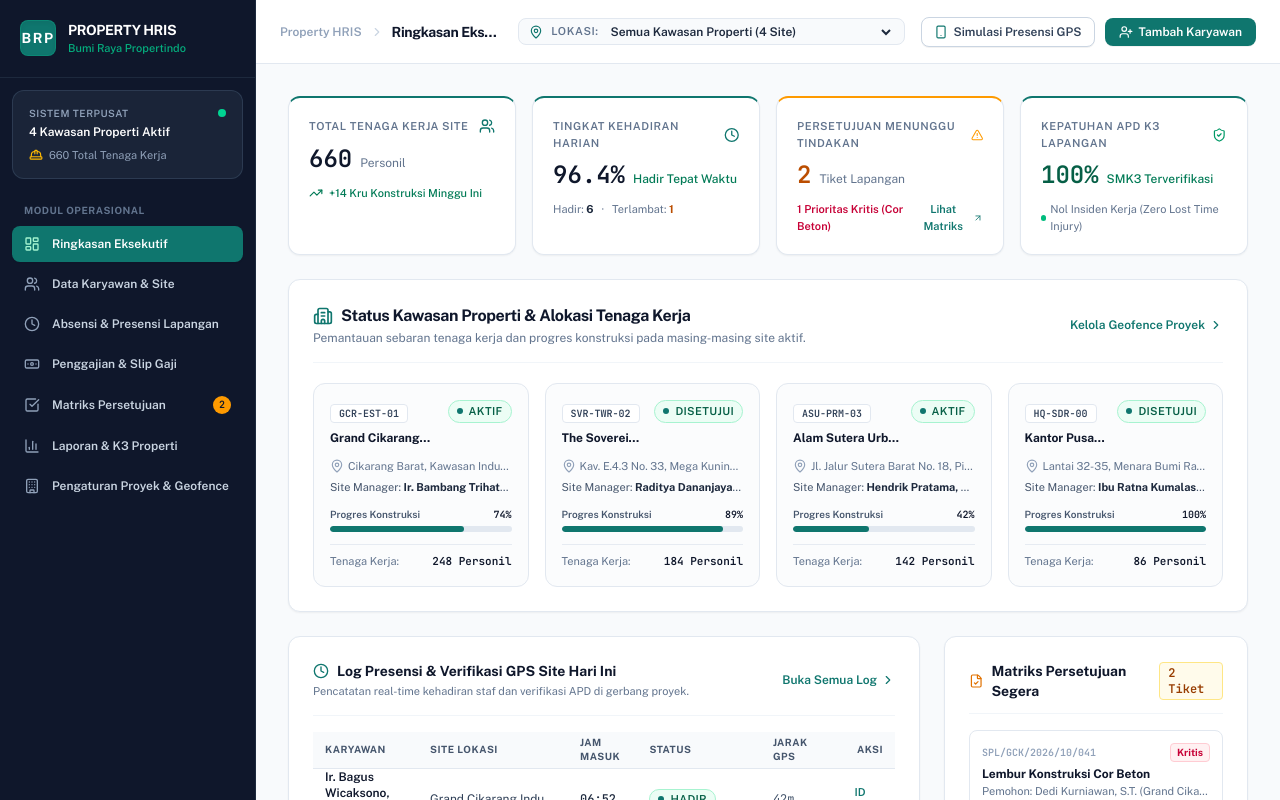
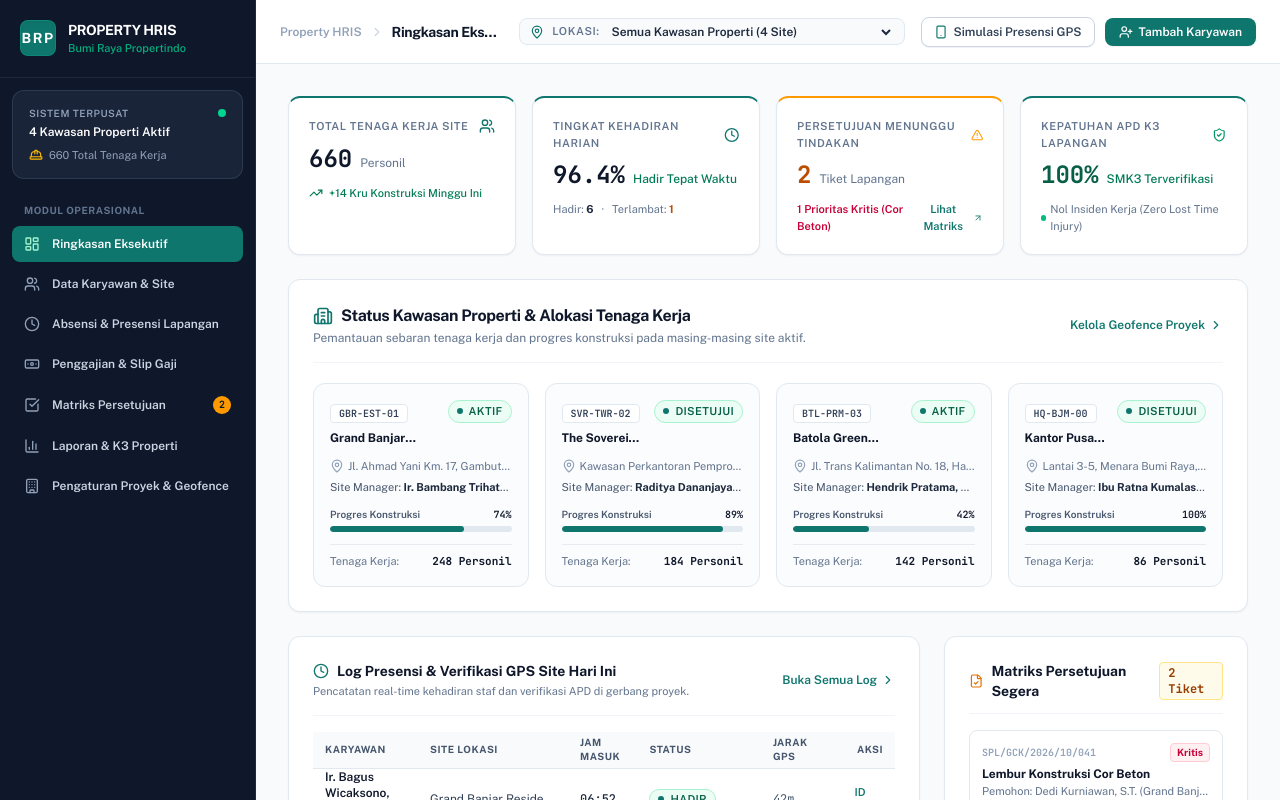
Before and after one commit to Suyono-Sukorame/property-hris, a Next.js app: page / in a window 1280 px wide. Shown: the top 800 px of the page. Built offline with nearby package versions, Linux system fonts and the light colour scheme.

Commit message:
update property site locations and headquarters from Jakarta to Banjarmasin

```diff
--- a/src/app/layout.tsx
+++ b/src/app/layout.tsx
@@ -1,5 +1,24 @@
 import type { Metadata } from 'next';
+import { Public_Sans, Manrope, JetBrains_Mono } from 'next/font/google';
 import './globals.css';
+
+const publicSans = Public_Sans({
+  subsets: ['latin'],
+  variable: '--font-public-sans',
+  display: 'swap',
+});
+
+const manrope = Manrope({
+  subsets: ['latin'],
+  variable: '--font-manrope',
+  display: 'swap',
+});
+
+const jetbrainsMono = JetBrains_Mono({
+  subsets: ['latin'],
+  variable: '--font-mono',
+  display: 'swap',
+});
 
 export const metadata: Metadata = {
   title: 'Property HRIS - Sistem Manajemen SDM & Operasional Properti',
@@ -20,15 +39,7 @@ export default function RootLayout({
   children: React.ReactNode;
 }>) {
   return (
-    <html lang="id">
-      <head>
-        <link rel="preconnect" href="https://fonts.googleapis.com" />
-        <link rel="preconnect" href="https://fonts.gstatic.com" crossOrigin="anonymous" />
-        <link
-          href="https://fonts.googleapis.com/css2?family=JetBrains+Mono:wght@400;500;600&family=Manrope:wght@500;600;700;800&family=Public+Sans:wght@400;500;600;700&display=swap"
-          rel="stylesheet"
-        />
-      </head>
+    <html lang="id" className={`${publicSans.variable} ${manrope.variable} ${jetbrainsMono.variable}`}>
       <body className="bg-[#f8fafc] text-[#0f172a] antialiased selection:bg-[#0f766e] selection:text-white">
         {children}
       </body>
--- a/src/components/modals/AddEmployeeModal.tsx
+++ b/src/components/modals/AddEmployeeModal.tsx
@@ -184,7 +184,7 @@ export const AddEmployeeModal: React.FC<AddEmployeeModalProps> = ({
               </label>
               <select
                 value={contractType}
-                onChange={(e) => setContractType(e.target.value as any)}
+                onChange={(e) => setContractType(e.target.value as 'PKWTT (Tetap)' | 'PKWT (Kontrak Proyek)')}
                 className="w-full h-[38px] px-3 bg-white border border-slate-300 rounded-lg text-xs font-medium text-slate-900 focus:outline-none focus:ring-2 focus:ring-[#0f766e]/20 focus:border-[#0f766e]"
               >
                 <option value="PKWTT (Tetap)">PKWTT (Karyawan Tetap)</option>
@@ -224,7 +224,7 @@ export const AddEmployeeModal: React.FC<AddEmployeeModalProps> = ({
               </label>
               <select
                 value={bloodType}
-                onChange={(e) => setBloodType(e.target.value as any)}
+                onChange={(e) => setBloodType(e.target.value as 'A+' | 'B+' | 'AB+' | 'O+' | 'O-')}
                 className="w-full h-[38px] px-3 bg-white border border-slate-300 rounded-lg text-xs font-medium text-slate-900 focus:outline-none focus:ring-2 focus:ring-[#0f766e]/20 focus:border-[#0f766e]"
               >
                 <option value="A+">A+</option>
--- a/src/components/modals/PaySlipModal.tsx
+++ b/src/components/modals/PaySlipModal.tsx
@@ -62,7 +62,7 @@ export const PaySlipModal: React.FC<PaySlipModalProps> = ({ record, onClose }) =
                 </h1>
               </div>
               <p className="text-[11px] text-slate-500 mt-1">
-                Kawasan Gedung Menara Bumi Raya Lt. 32-35, Jl. Jend. Sudirman Kav. 21, Jakarta Selatan
+                Kawasan Gedung Menara Bumi Raya Lt. 3-5, Jl. Jend. Ahmad Yani Km. 4.5 No. 21, Banjarmasin, Kalimantan Selatan 70238
               </p>
               <p className="text-[10px] text-slate-400">
                 Divisi Human Capital & Payroll Operasional Properti · Dokumen Rahasia (Confidential)
--- a/src/components/views/DashboardView.tsx
+++ b/src/components/views/DashboardView.tsx
@@ -1,6 +1,6 @@
 'use client';
 import React from 'react';
-import { PropertySite, Employee, AttendanceRecord, ApprovalItem } from '@/types/hris';
+import { PropertySite, Employee, AttendanceRecord, ApprovalItem, ActiveNavModule } from '@/types/hris';
 import { FORMAT_IDR } from '@/data/mockData';
 import { StatusBadge } from '@/components/ui';
 import {
@@ -24,7 +24,7 @@ interface DashboardViewProps {
   attendanceRecords: AttendanceRecord[];
   approvals: ApprovalItem[];
   selectedSiteFilter: string;
-  onNavigateModule: (module: any) => void;
+  onNavigateModule: (module: ActiveNavModule) => void;
   onOpenEmployeeCard: (emp: Employee) => void;
   onOpenApproval: (item: ApprovalItem) => void;
 }
--- a/src/components/views/SettingsView.tsx
+++ b/src/components/views/SettingsView.tsx
@@ -154,7 +154,7 @@ export const SettingsView: React.FC<SettingsViewProps> = ({
 
             <div className="p-3 rounded-lg border border-slate-200 bg-slate-50/70 flex justify-between items-center">
               <div>
-                <span className="font-bold text-slate-900 block">Shift Kantor & Direksi (Sudirman HQ)</span>
+                <span className="font-bold text-slate-900 block">Shift Kantor & Direksi (Banjarmasin HQ)</span>
                 <span className="text-[11px] text-slate-500">Legal, perizinan tanah, finansial, HR</span>
               </div>
               <span className="font-mono font-semibold px-2.5 py-1 rounded bg-white border border-slate-200 text-slate-800">
--- a/src/data/mockData.ts
+++ b/src/data/mockData.ts
@@ -3,12 +3,12 @@ import { PropertySite, Employee, AttendanceRecord, PayrollRecord, ApprovalItem }
 export const INITIAL_PROPERTY_SITES: PropertySite[] = [
   {
     id: 'SITE-01',
-    name: 'Grand Cikarang Industrial & Residential Estate',
-    code: 'GCR-EST-01',
+    name: 'Grand Banjar Residence & Township',
+    code: 'GBR-EST-01',
     category: 'Township Masterplan',
-    location: 'Cikarang Barat, Kawasan Industri Jababeka, Bekasi',
-    latitude: -6.2985,
-    longitude: 107.1523,
+    location: 'Jl. Ahmad Yani Km. 17, Gambut, Kabupaten Banjar, Kalimantan Selatan',
+    latitude: -3.4125,
+    longitude: 114.7082,
     geofenceRadiusMeters: 200,
     activeWorkforce: 248,
     siteManager: 'Ir. Bambang Trihatmojo, S.T., IPM.',
@@ -17,12 +17,12 @@ export const INITIAL_PROPERTY_SITES: PropertySite[] = [
   },
   {
     id: 'SITE-02',
-    name: 'The Sovereign Tower - Mega Kuningan',
+    name: 'The Sovereign Tower - Banjarbaru',
     code: 'SVR-TWR-02',
     category: 'High-Rise Commercial',
-    location: 'Kav. E.4.3 No. 33, Mega Kuningan, Jakarta Selatan',
-    latitude: -6.2289,
-    longitude: 106.8294,
+    location: 'Kawasan Perkantoran Pemprov Kalsel, Jl. Dharma Praja No. 33, Banjarbaru, Kalimantan Selatan',
+    latitude: -3.4402,
+    longitude: 114.8306,
     geofenceRadiusMeters: 150,
     activeWorkforce: 184,
     siteManager: 'Raditya Dananjaya, M.Sc.',
@@ -31,12 +31,12 @@ export const INITIAL_PROPERTY_SITES: PropertySite[] = [
   },
   {
     id: 'SITE-03',
-    name: 'Alam Sutera Urban Promenade Phase 2',
-    code: 'ASU-PRM-03',
+    name: 'Batola Green Promenade Phase 2',
+    code: 'BTL-PRM-03',
     category: 'Mixed-Use Residential',
-    location: 'Jl. Jalur Sutera Barat No. 18, Pinang, Tangerang',
-    latitude: -6.2241,
-    longitude: 106.6631,
+    location: 'Jl. Trans Kalimantan No. 18, Handil Bakti, Barito Kuala, Kalimantan Selatan',
+    latitude: -3.2750,
+    longitude: 114.5820,
     geofenceRadiusMeters: 175,
     activeWorkforce: 142,
     siteManager: 'Hendrik Pratama, S.T.',
@@ -45,12 +45,12 @@ export const INITIAL_PROPERTY_SITES: PropertySite[] = [
   },
   {
     id: 'SITE-HQ',
-    name: 'Kantor Pusat - Menara Bumi Raya Sudirman',
-    code: 'HQ-SDR-00',
+    name: 'Kantor Pusat - Menara Bumi Raya Banjarmasin',
+    code: 'HQ-BJM-00',
     category: 'Corporate Head Office',
-    location: 'Lantai 32-35, Menara Bumi Raya, Jl. Jend. Sudirman Kav. 21, Jakarta',
-    latitude: -6.2088,
-    longitude: 106.8184,
+    location: 'Lantai 3-5, Menara Bumi Raya, Jl. Jend. Ahmad Yani Km. 4.5 No. 21, Banjarmasin, Kalimantan Selatan',
+    latitude: -3.3289,
+    longitude: 114.6041,
     geofenceRadiusMeters: 100,
     activeWorkforce: 86,
     siteManager: 'Ibu Ratna Kumalasari, S.Psi., CHRP.',
@@ -68,7 +68,7 @@ export const INITIAL_EMPLOYEES: Employee[] = [
     jobCode: 'DIR-PRJ-01',
     division: 'Teknik Sipil & Struktur',
     siteId: 'SITE-01',
-    siteName: 'Grand Cikarang Industrial & Residential Estate',
+    siteName: 'Grand Banjar Residence & Township',
     email: 'bagus.wicaksono@bumiraya.co.id',
     phone: '+62 812-8890-4122',
     joinDate: '2019-03-15',
@@ -93,7 +93,7 @@ export const INITIAL_EMPLOYEES: Employee[] = [
     jobCode: 'ARC-FCD-02',
     division: 'Arsitektur & Desain Masterplan',
     siteId: 'SITE-02',
-    siteName: 'The Sovereign Tower - Mega Kuningan',
+    siteName: 'The Sovereign Tower - Banjarbaru',
     email: 'clarissa.amanda@bumiraya.co.id',
     phone: '+62 811-9234-8812',
     joinDate: '2021-06-01',
@@ -118,7 +118,7 @@ export const INITIAL_EMPLOYEES: Employee[] = [
     jobCode: 'ENG-STR-04',
     division: 'Teknik Sipil & Struktur',
     siteId: 'SITE-01',
-    siteName: 'Grand Cikarang Industrial & Residential Estate',
+    siteName: 'Grand Banjar Residence & Township',
     email: 'dedi.kurniawan@bumiraya.co.id',
     phone: '+62 856-4321-7788',
     joinDate: '2022-01-10',
@@ -143,7 +143,7 @@ export const INITIAL_EMPLOYEES: Employee[] = [
     jobCode: 'LEG-LND-01',
     division: 'Legalitas, Pertanahan & Perizinan',
     siteId: 'SITE-HQ',
-    siteName: 'Kantor Pusat - Menara Bumi Raya Sudirman',
+    siteName: 'Kantor Pusat - Menara Bumi Raya Banjarmasin',
     email: 'siti.nurhaliza@bumiraya.co.id',
     phone: '+62 813-1900-2211',
     joinDate: '2020-08-17',
@@ -168,7 +168,7 @@ export const INITIAL_EMPLOYEES: Employee[] = [
     jobCode: 'HSE-K3-01',
     division: 'Operasional Proyek & K3 Lapangan',
     siteId: 'SITE-03',
-    siteName: 'Alam Sutera Urban Promenade Phase 2',
+    siteName: 'Batola Green Promenade Phase 2',
     email: 'faisal.tanjung@bumiraya.co.id',
     phone: '+62 818-0912-3344',
     joinDate: '2018-11-05',
@@ -193,7 +193,7 @@ export const INITIAL_EMPLOYEES: Employee[] = [
     jobCode: 'MEP-COR-03',
     division: 'MEP (Mekanikal Elektrikal Plumbing)',
     siteId: 'SITE-02',
-    siteName: 'The Sovereign Tower - Mega Kuningan',
+    siteName: 'The Sovereign Tower - Banjarbaru',
     email: 'reza.fahlevi@bumiraya.co.id',
     phone: '+62 878-1122-9988',
     joinDate: '2023-04-12',
@@ -218,7 +218,7 @@ export const INITIAL_EMPLOYEES: Employee[] = [
     jobCode: 'SLS-PRP-01',
     division: 'Pemasaran & Penjualan Properti',
     siteId: 'SITE-03',
-    siteName: 'Alam Sutera Urban Promenade Phase 2',
+    siteName: 'Batola Green Promenade Phase 2',
     email: 'nadia.pratiwi@bumiraya.co.id',
     phone: '+62 813-8877-3321',
     joinDate: '2022-09-01',
@@ -243,7 +243,7 @@ export const INITIAL_EMPLOYEES: Employee[] = [
     jobCode: 'BIM-MOD-05',
     division: 'Teknik Sipil & Struktur',
     siteId: 'SITE-01',
-    siteName: 'Grand Cikarang Industrial & Residential Estate',
+    siteName: 'Grand Banjar Residence & Township',
     email: 'galih.wicaksono@bumiraya.co.id',
     phone: '+62 821-3344-8899',
     joinDate: '2023-02-15',
@@ -270,7 +270,7 @@ export const INITIAL_ATTENDANCE_RECORDS: AttendanceRecord[] = [
     jobCode: 'DIR-PRJ-01',
     division: 'Teknik Sipil & Struktur',
     siteId: 'SITE-01',
-    siteName: 'Grand Cikarang Industrial Estate',
+    siteName: 'Grand Banjar Residence',
     date: '2026-10-29',
     checkInTime: '06:52',
     checkOutTime: '17:40',
@@ -291,7 +291,7 @@ export const INITIAL_ATTENDANCE_RECORDS: AttendanceRecord[] = [
     jobCode: 'ARC-FCD-02',
     division: 'Arsitektur & Desain Masterplan',
     siteId: 'SITE-02',
-    siteName: 'The Sovereign Tower - Mega Kuningan',
+    siteName: 'The Sovereign Tower - Banjarbaru',
     date: '2026-10-29',
     checkInTime: '07:54',
     checkOutTime: '18:10',
@@ -312,7 +312,7 @@ export const INITIAL_ATTENDANCE_RECORDS: AttendanceRecord[] = [
     jobCode: 'ENG-STR-04',
     division: 'Teknik Sipil & Struktur',
     siteId: 'SITE-01',
-    siteName: 'Grand Cikarang Industrial Estate',
+    siteName: 'Grand Banjar Residence',
     date: '2026-10-29',
     checkInTime: '07:22',
     shift: 'Shift Proyek Pagi (07:00 - 16:00)',
@@ -323,7 +323,7 @@ export const INITIAL_ATTENDANCE_RECORDS: AttendanceRecord[] = [
     biometricVerified: true,
     ppeCompliance: true,
     deviceInfo: 'Site Kiosk Biometric Reader #A2',
-    notes: 'Keterlambatan macet Tol Jakarta-Cikampek KM 34',
+    notes: 'Keterlambatan macet Jl. A. Yani Km 12 Gambut',
   },
   {
     id: 'ATT-20261029-04',
@@ -332,7 +332,7 @@ export const INITIAL_ATTENDANCE_RECORDS: AttendanceRecord[] = [
     jobCode: 'LEG-LND-01',
     division: 'Legalitas & Perizinan',
     siteId: 'SITE-HQ',
-    siteName: 'Kantor Pusat Sudirman (HQ)',
+    siteName: 'Kantor Pusat Banjarmasin (HQ)',
     date: '2026-10-29',
     checkInTime: '08:14',
     shift: 'Shift Kantor Pusat (08:30 - 17:30)',
@@ -343,7 +343,7 @@ export const INITIAL_ATTENDANCE_RECORDS: AttendanceRecord[] = [
     biometricVerified: true,
     ppeCompliance: false, // office role
     deviceInfo: 'Turnstile Access Gate Menara Lantai 32',
-    notes: 'Persiapan sidang sengketa batas lahan BPN Bekasi',
+    notes: 'Persiapan sidang koordinasi batas lahan BPN Kabupaten Banjar',
   },
   {
     id: 'ATT-20261029-05',
@@ -352,7 +352,7 @@ export const INITIAL_ATTENDANCE_RECORDS: AttendanceRecord[] = [
     jobCode: 'HSE-K3-01',
     division: 'Operasional Proyek & K3 Lapangan',
     siteId: 'SITE-03',
-    siteName: 'Alam Sutera Urban Promenade',
+    siteName: 'Batola Green Promenade',
     date: '2026-10-29',
     checkInTime: '06:45',
     shift: 'Shift Proyek Pagi (07:00 - 16:00)',
@@ -392,7 +392,7 @@ export const INITIAL_ATTENDANCE_RECORDS: AttendanceRecord[] = [
     jobCode: 'SLS-PRP-01',
     division: 'Pemasaran & Penjualan Properti',
     siteId: 'SITE-03',
-    siteName: 'Alam Sutera Marketing Gallery',
+    siteName: 'Batola Green Marketing Gallery',
     date: '2026-10-29',
     checkInTime: '08:45',
     shift: 'Shift Marketing Gallery (09:00 - 18:00)',
@@ -412,7 +412,7 @@ export const INITIAL_ATTENDANCE_RECORDS: AttendanceRecord[] = [
     jobCode: 'BIM-MOD-05',
     division: 'Teknik Sipil & Struktur',
     siteId: 'SITE-01',
-    siteName: 'Grand Cikarang Industrial Estate',
+    siteName: 'Grand Banjar Residence',
     date: '2026-10-29',
     checkInTime: '07:05',
     shift: 'Shift Proyek Pagi (07:00 - 16:00)',
@@ -436,7 +436,7 @@ export const INITIAL_PAYROLL_RECORDS: PayrollRecord[] = [
     nik: '3275011985040003',
     jobCode: 'DIR-PRJ-01',
     division: 'Teknik Sipil & Struktur',
-    siteName: 'Grand Cikarang Industrial Estate',
+    siteName: 'Grand Banjar Residence',
     gajiPokok: 28500000,
     tunjanganJabatan: 4500000,
     tunjanganProyekLapangan: 5500000,
@@ -463,7 +463,7 @@ export const INITIAL_PAYROLL_RECORDS: PayrollRecord[] = [
     nik: '3174022307900001',
     jobCode: 'ARC-FCD-02',
     division: 'Arsitektur & Desain Masterplan',
-    siteName: 'The Sovereign Tower - Mega Kuningan',
+    siteName: 'The Sovereign Tower - Banjarbaru',
     gajiPokok: 22000000,
     tunjanganJabatan: 3500000,
     tunjanganProyekLapangan: 3800000,
@@ -490,7 +490,7 @@ export const INITIAL_PAYROLL_RECORDS: PayrollRecord[] = [
     nik: '3204121208880005',
     jobCode: 'ENG-STR-04',
     division: 'Teknik Sipil & Struktur',
-    siteName: 'Grand Cikarang Industrial Estate',
+    siteName: 'Grand Banjar Residence',
     gajiPokok: 16500000,
     tunjanganJabatan: 2200000,
     tunjanganProyekLapangan: 4200000,
@@ -517,7 +517,7 @@ export const INITIAL_PAYROLL_RECORDS: PayrollRecord[] = [
     nik: '3171091511930008',
     jobCode: 'LEG-LND-01',
     division: 'Legalitas & Perizinan',
-    siteName: 'Kantor Pusat Sudirman (HQ)',
+    siteName: 'Kantor Pusat Banjarmasin (HQ)',
     gajiPokok: 19500000,
     tunjanganJabatan: 2800000,
     tunjanganProyekLapangan: 1500000,
@@ -544,7 +544,7 @@ export const INITIAL_PAYROLL_RECORDS: PayrollRecord[] = [
     nik: '3276050512870002',
     jobCode: 'HSE-K3-01',
     division: 'Operasional Proyek & K3 Lapangan',
-    siteName: 'Alam Sutera Urban Promenade Phase 2',
+    siteName: 'Batola Green Promenade Phase 2',
     gajiPokok: 18000000,
     tunjanganJabatan: 2500000,
     tunjanganProyekLapangan: 4500000,
@@ -571,7 +571,7 @@ export const INITIAL_PAYROLL_RECORDS: PayrollRecord[] = [
     nik: '3173082903950004',
     jobCode: 'MEP-COR-03',
     division: 'MEP (Mekanikal Elektrikal)',
-    siteName: 'The Sovereign Tower - Mega Kuningan',
+    siteName: 'The Sovereign Tower - Banjarbaru',
     gajiPokok: 14500000,
     tunjanganJabatan: 1800000,
     tunjanganProyekLapangan: 3500000,
@@ -598,7 +598,7 @@ export const INITIAL_PAYROLL_RECORDS: PayrollRecord[] = [
     nik: '3216011409940007',
     jobCode: 'SLS-PRP-01',
     division: 'Pemasaran & Penjualan Properti',
-    siteName: 'Alam Sutera Urban Promenade Phase 2',
+    siteName: 'Batola Green Promenade Phase 2',
     gajiPokok: 13500000,
     tunjanganJabatan: 1500000,
     tunjanganProyekLapangan: 2200000,
@@ -625,7 +625,7 @@ export const INITIAL_PAYROLL_RECORDS: PayrollRecord[] = [
     nik: '3271040810960002',
     jobCode: 'BIM-MOD-05',
     division: 'Teknik Sipil & Struktur',
-    siteName: 'Grand Cikarang Industrial Estate',
+    siteName: 'Grand Banjar Residence',
     gajiPokok: 11000000,
     tunjanganJabatan: 1200000,
     tunjanganProyekLapangan: 3200000,
@@ -656,7 +656,7 @@ export const INITIAL_APPROVALS: ApprovalItem[] = [
     jobCode: 'ENG-STR-04',
     division: 'Teknik Sipil & Struktur',
     siteId: 'SITE-01',
-    siteName: 'Grand Cikarang Industrial Estate',
+    siteName: 'Grand Banjar Residence',
     dateRequested: '28 Okt 2026, 16:30',
     description: 'Surat Perintah Lembur Konstruksi: Pengecoran Monolitik Balok & Pelat Lantai 5 Tower A (Volume 280 m3). Diperlukan pengawasan langsung hingga batching plant batch terakhir pukul 23:30.',
     costEstimate: 2400000,
@@ -696,7 +696,7 @@ export const INITIAL_APPROVALS: ApprovalItem[] = [
     jobCode: 'MEP-COR-03',
     division: 'MEP (Mekanikal Elektrikal)',
     siteId: 'SITE-02',
-    siteName: 'The Sovereign Tower - Mega Kuningan',
+    siteName: 'The Sovereign Tower - Banjarbaru',
     dateRequested: '27 Okt 2026, 10:15',
     description: 'Permohonan Cuti Tahunan 2 hari kerja (29 - 30 Oktober 2026) untuk keperluan keluarga di Semarang. Pekerjaan testing chiller air handling unit telah didelegasikan kepada Rekan MEP Irwan.',
     duration: '2 Hari Kerja',
@@ -735,7 +735,7 @@ export const INITIAL_APPROVALS: ApprovalItem[] = [
     jobCode: 'HSE-K3-01',
     division: 'Operasional Proyek & K3 Lapangan',
     siteId: 'SITE-03',
-    siteName: 'Alam Sutera Urban Promenade Phase 2',
+    siteName: 'Batola Green Promenade Phase 2',
     dateRequested: '29 Okt 2026, 08:00',
     description: 'Pengadaan Darurat Alat Pemadam Api Ringan (APAR) Powder 6kg x 6 unit & Safety Harness Double Lanyard untuk sertifikasi audit inspeksi Disnaker Banten.',
     costEstimate: 4850000,
@@ -751,7 +751,7 @@ export const INITIAL_APPROVALS: ApprovalItem[] = [
       },
       {
         role: '2. Verifikasi Pengawas Lapangan',
-        actorName: 'Hendrik Pratama (Site Manager Alam Sutera)',
+        actorName: 'Hendrik Pratama (Site Manager Batola Promenade)',
         timestamp: 'Pending Review',
         status: 'pending',
         note: 'Menunggu pemeriksaan fisik stok APAR lama',
@@ -773,9 +773,9 @@ export const INITIAL_APPROVALS: ApprovalItem[] = [
     jobCode: 'LEG-LND-01',
     division: 'Legalitas & Perizinan',
     siteId: 'SITE-HQ',
-    siteName: 'Kantor Pusat Sudirman (HQ)',
+    siteName: 'Kantor Pusat Banjarmasin (HQ)',
     dateRequested: '26 Okt 2026, 14:20',
-    description: 'Surat Tugas Pendampingan Pengukuran Batas Tanah & Konsultasi AMDAL Bersama BPN Kabupaten Tangerang untuk Pembebasan Lahan Koridor Barat.',
+    description: 'Surat Tugas Pendampingan Pengukuran Batas Tanah & Konsultasi AMDAL Bersama BPN Kabupaten Barito Kuala untuk Pembebasan Lahan Koridor Trans Kalimantan.',
     costEstimate: 1200000,
     duration: '1 Hari (31 Oktober 2026)',
     status: 'Disetujui',
```
Also changed, not shown: src/components/views/ApprovalsView.tsx (+4 -4 lines), public/property-hris.png (added).
